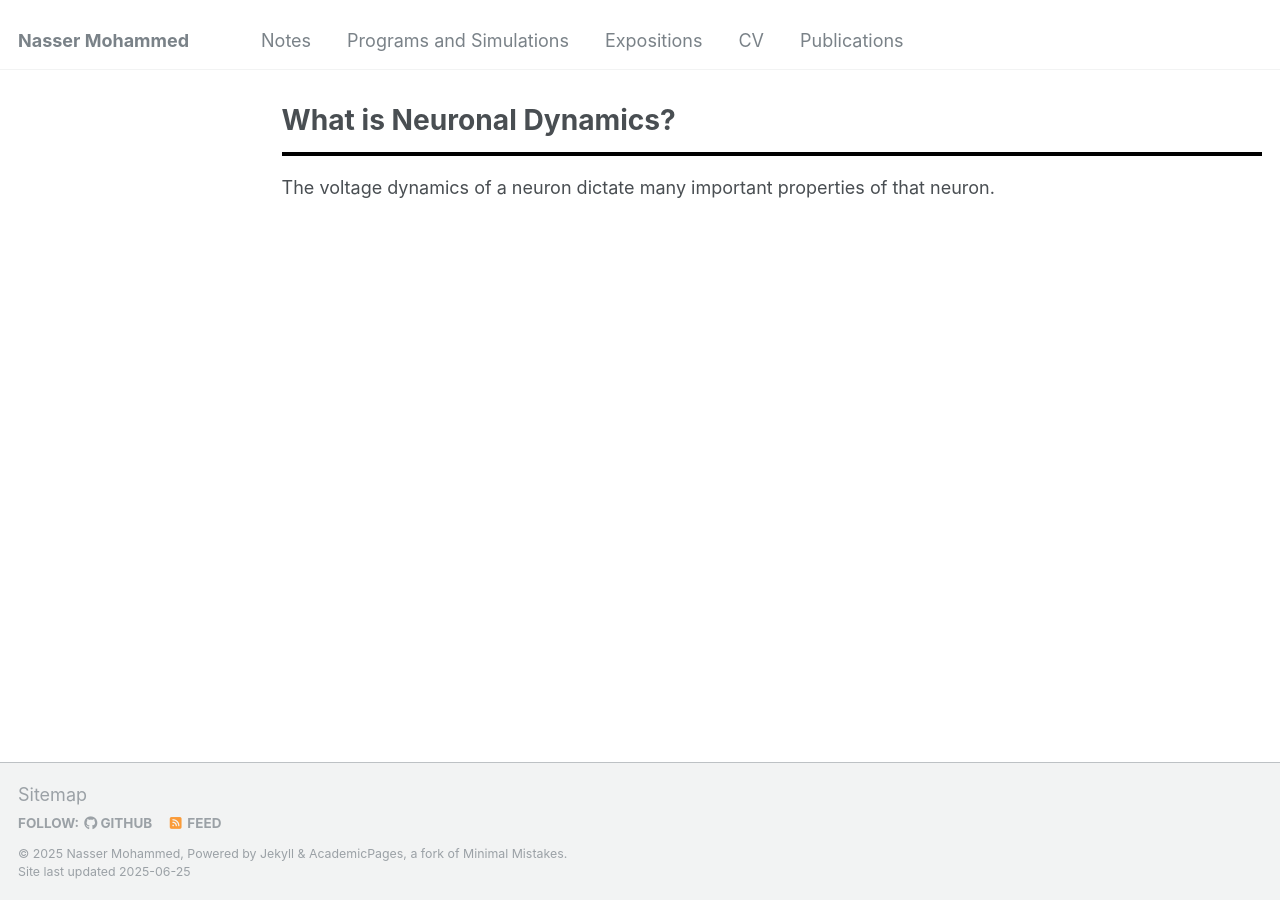
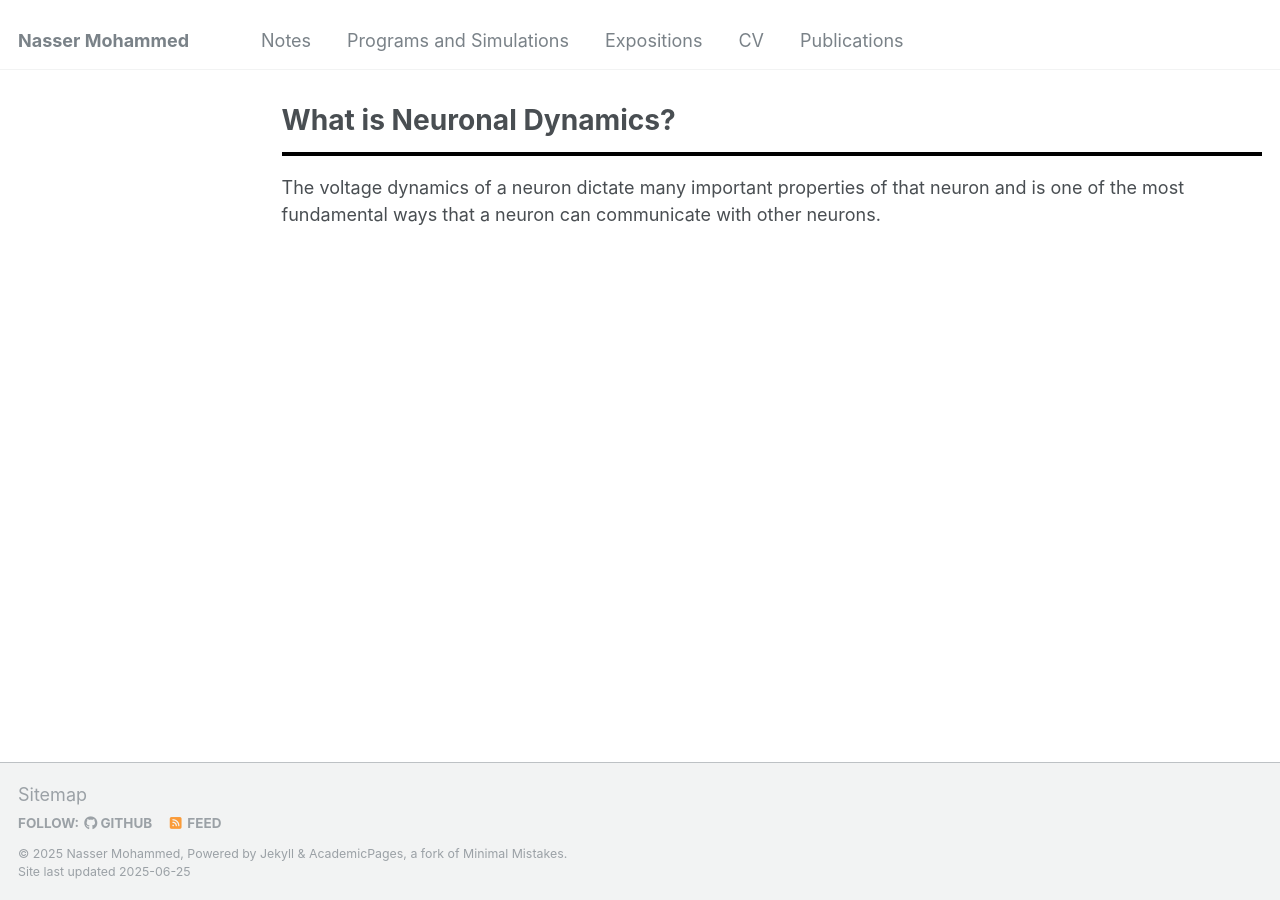
Before and after one commit to Nasser-Mohammed/Nasser-Mohammed.github.io, a Jekyll site: the page built from _pages/notes/Neuronal-Dynamics/intro2ND.md, in a window 1280 px wide. Built offline with Jekyll 4.4.1, drawn with Linux system fonts in a browser that asks for light colours.

Commit message:
Update intro2ND.md

```diff
--- a/_pages/notes/Neuronal-Dynamics/intro2ND.md
+++ b/_pages/notes/Neuronal-Dynamics/intro2ND.md
@@ -6,4 +6,4 @@
 ---
 <hr style="border: 2px solid black;">
 
-The voltage dynamics of a neuron dictate many important properties of that neuron.
+The voltage dynamics of a neuron dictate many important properties of that neuron and is one of the most fundamental ways that a neuron can communicate with other neurons.
```
